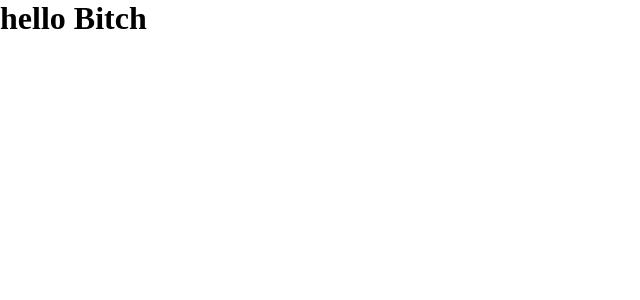
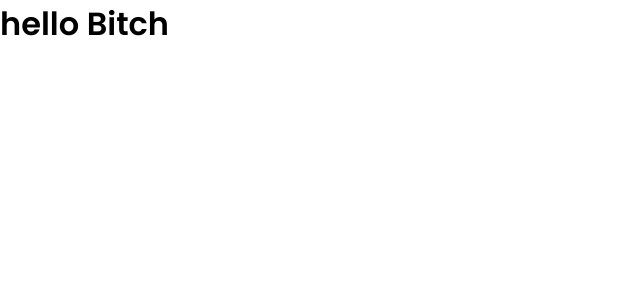
Before and after one commit to helenapaixao/Dtmoney, a React (Create React App) app: page / in a window 1280 px wide. Shown: the top 300 px of the page, without its empty margins (0-640 px from the left). Built offline with nearby package versions, Linux system fonts and the light colour scheme.

Commit message:
feat: add fonts in project

```diff
--- a/public/index.html
+++ b/public/index.html
@@ -2,18 +2,15 @@
 <html lang="en">
   <head>
     <meta charset="utf-8" />
+    <link rel="preconnect" href="https://fonts.gstatic.com">
     <link rel="icon" href="%PUBLIC_URL%/favicon.png" />
     <meta name="viewport" content="width=device-width, initial-scale=1" />
-    <meta name="theme-color" content="#000000" />
-    <meta
-      name="description"
-      content="Web site created using create-react-app"
-    />
-    <link rel="apple-touch-icon" href="%PUBLIC_URL%/logo192.png" />
 
-    <link rel="manifest" href="%PUBLIC_URL%/manifest.json" />
+
 
     <title>Dt Money</title>
+
+<link href="https://fonts.googleapis.com/css2?family=Poppins:wght@400;600&display=swap" rel="stylesheet">
   </head>
   <body>
     <noscript>You need to enable JavaScript to run this app.</noscript>
--- a/src/styles/global.ts
+++ b/src/styles/global.ts
@@ -3,8 +3,17 @@
 
 export  const GlobalStyle = createGlobalStyle`
 :root {
-  --background: "#F0F2F5"
-}
+  --background: "#F0F2F5";
+  --red: "#E52E4D";
+  --blue:"#5429cc";
+
+  --blue-light: "#6933FF";
+  --text-tile: "#363F5F";
+  --text-body: "#969CB3";
+
+  --background: "#F0F2F5";
+  --shape: "#FFFF"
+  }
  * {
    margin:0;
    padding:0;
@@ -25,6 +34,15 @@
    -webkit-font-smooting: antializased;
  }
 
+body, input , textarea, button {
+  font-family: 'Poppins', sans-serif;
+  font-weight: 400;
+}
+
+h1, h2,h3,h4,h5,h6,strong {
+  font-weight: 600
+}
+
  button {
    cursor: pointer;
  }
```
